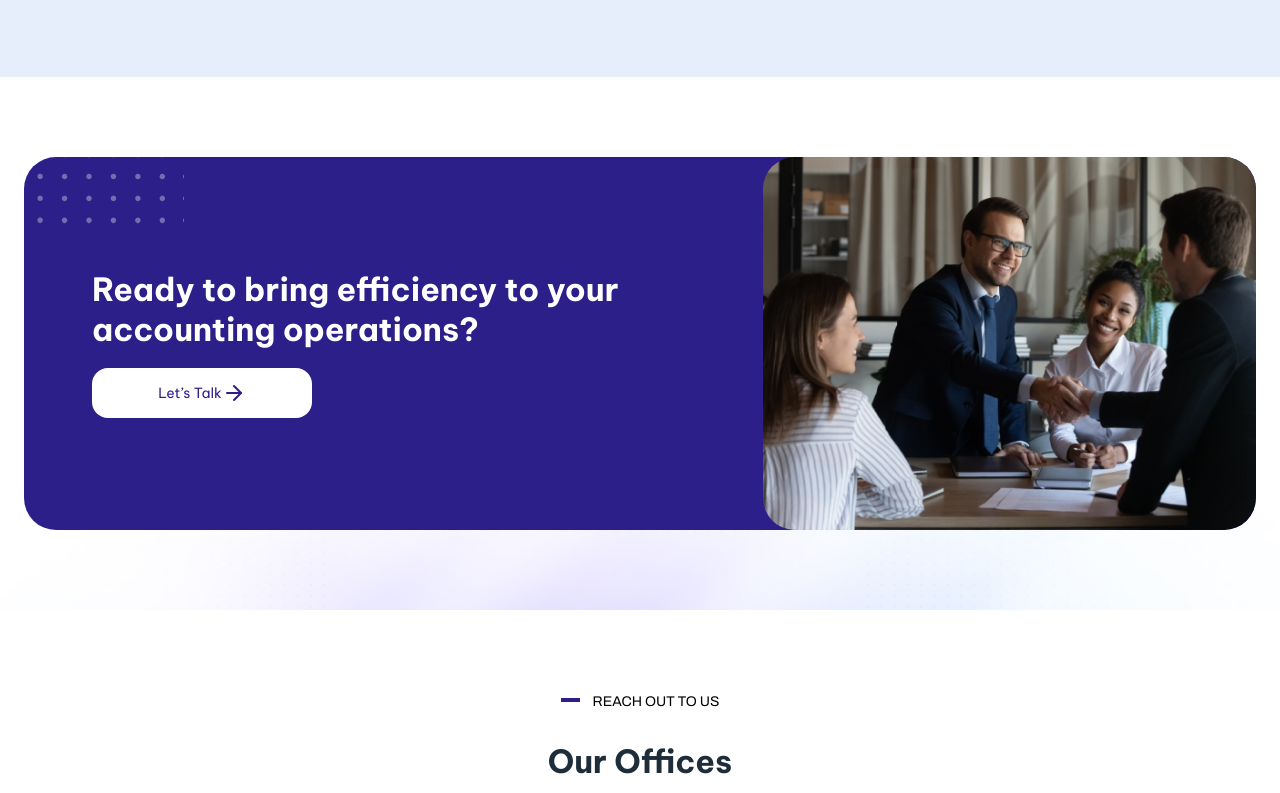
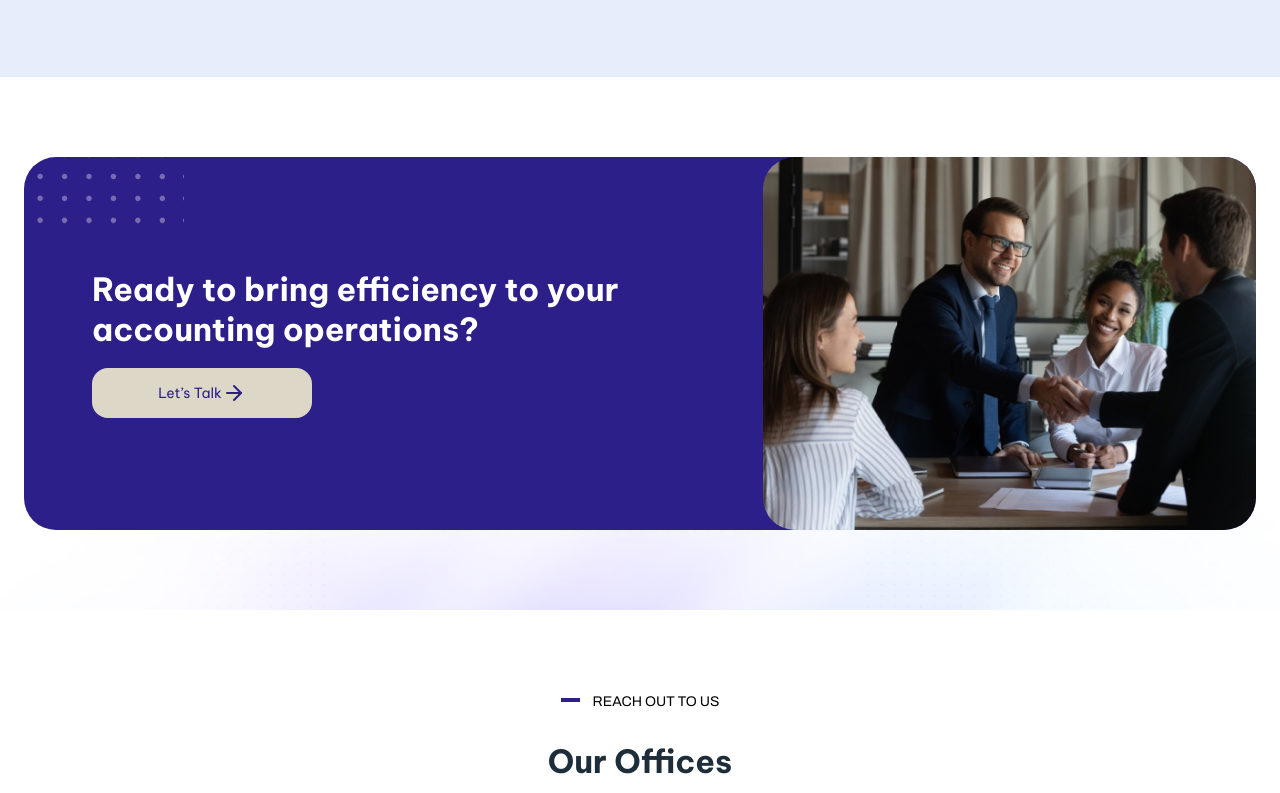
Before and after one commit to tarunfullstackdeveloper/Sourcein, a plain HTML site: page index.html in a window 1280 px wide. In both pictures the pointer is over the link "Let’s Talk". Shown: the part 3925-4718 px from the top of the page. Drawn offline with nearby package versions, Linux system fonts and the light colour scheme.

Commit message:
Update style.css

```diff
--- a/css/style.css
+++ b/css/style.css
@@ -429,5 +429,5 @@ footer p {
     background-color: #333;
 }
 .readytobringcontent .theme-btn:hover {
-    background-color: #fff !important;
+    background-color: #DDD7C8 !important;
 }
```
